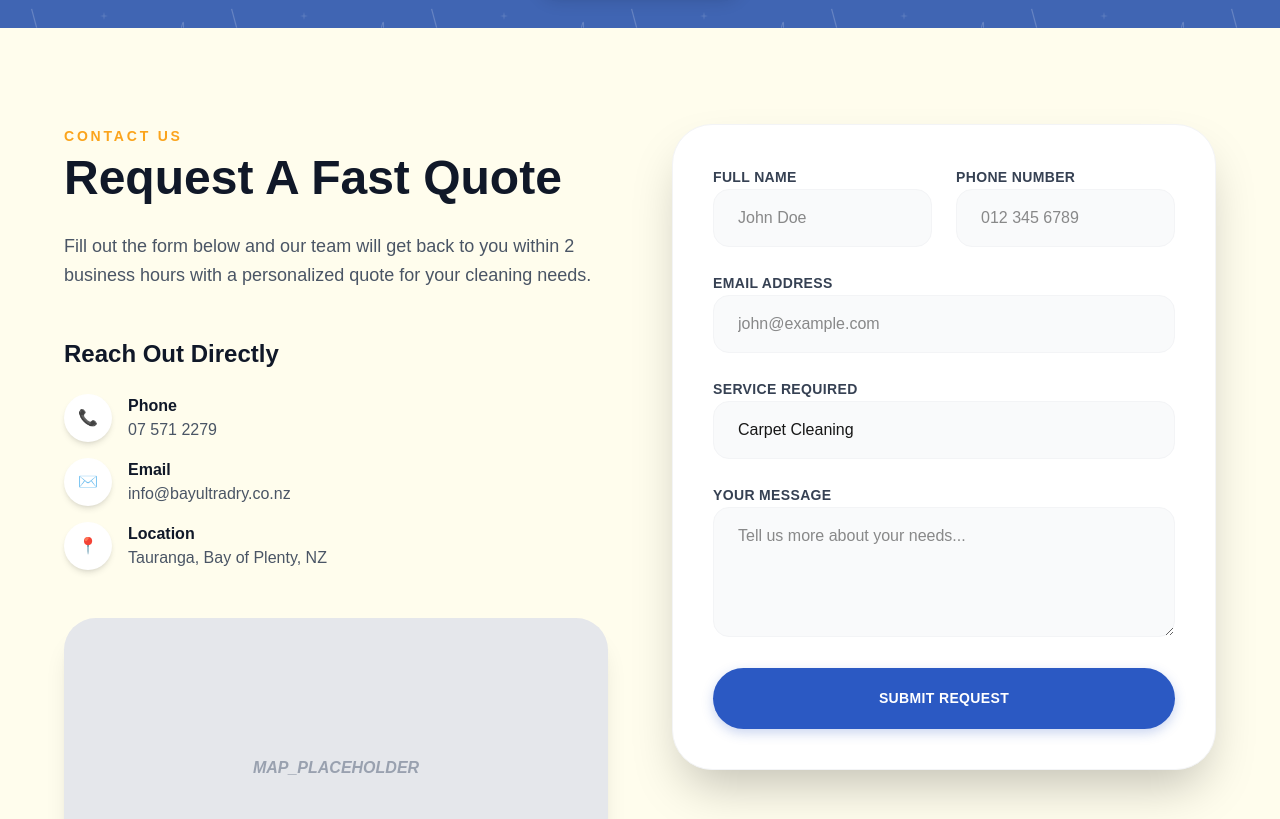
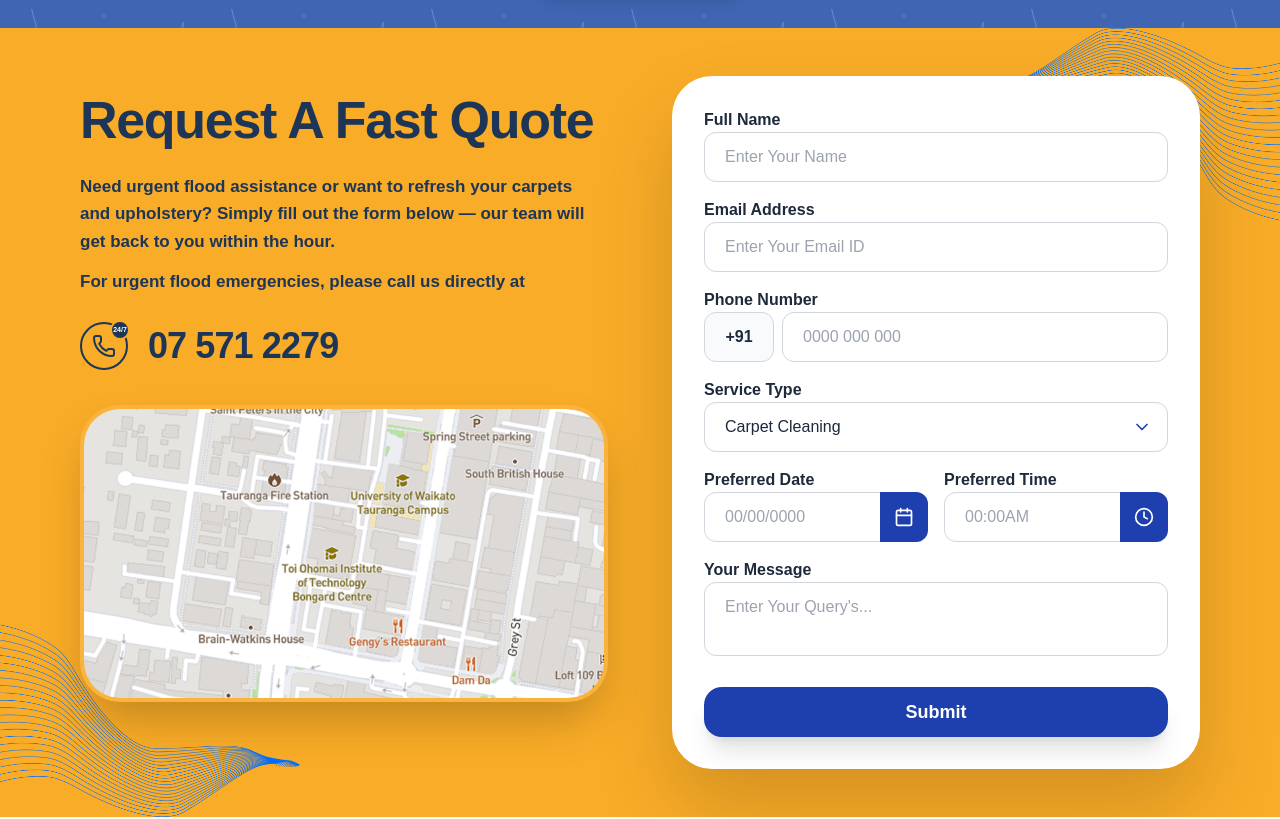
Before and after one commit to ganapathyjothiads-hash/bay_ultra_dry, a Next.js app: page / in a window 1280 px wide. Shown: the part 6260-7079 px from the top of the page. Built offline with nearby package versions, Linux system fonts and the light colour scheme.

Commit message:
Added Quote section

```diff
--- a/src/components/home/QuoteSection.tsx
+++ b/src/components/home/QuoteSection.tsx
@@ -1,102 +1,178 @@
 "use client";
 
 import React from "react";
-import Button from "../ui/Button";
+import Image from "next/image";
+import { Phone, Calendar, Clock, ChevronDown } from "lucide-react";
 
 const QuoteSection = () => {
     return (
-        <section className="w-full py-24 bg-[#FFF9C4]/30 relative">
-            <div className="max-w-[1440px] mx-auto px-8 md:px-16">
-                <div className="grid grid-cols-1 lg:grid-cols-2 gap-16 items-start">
+        <section className="relative w-full py-8 md:py-12 bg-[#F9AC27] overflow-hidden">
+            {/* Background Wavy Lines - Top Right */}
+            <div className="absolute top-0 right-0 w-[400px] h-[400px] opacity-100 pointer-events-none translate-x-1/4 -translate-y-1/4">
+                <Image
+                    src="/assets/images/Service_Frame.png"
+                    alt=""
+                    fill
+                    className="object-contain"
+                />
+            </div>
+            {/* Background Wavy Lines - Bottom Left */}
+            <div className="absolute bottom-0 left-0 w-[400px] h-[400px] opacity-100 pointer-events-none -translate-x-1/4 translate-y-1/4 rotate-180">
+                <Image
+                    src="/assets/images/Service_Frame.png"
+                    alt=""
+                    fill
+                    className="object-contain"
+                />
+            </div>
 
-                    {/* Left side: Content and Info */}
-                    <div className="space-y-12">
+            <div className="max-w-[1440px] mx-auto px-6 md:px-12 lg:px-20 relative z-10 w-full">
+                <div className="grid grid-cols-1 lg:grid-cols-2 gap-8 lg:gap-16 items-start">
+
+                    {/* Left Side: Content & Map */}
+                    <div className="flex flex-col space-y-6 lg:pt-4">
                         <div className="space-y-6">
-                            <span className="text-[#FBA41C] font-bold text-sm uppercase tracking-[0.2em]">Contact Us</span>
-                            <h2 className="text-4xl md:text-5xl font-black text-gray-900 leading-tight">
+                            <h2 className="text-[38px] md:text-[52px] font-bold text-[#1D3557] leading-[1.1] tracking-tight">
                                 Request A Fast Quote
                             </h2>
-                            <p className="text-lg text-gray-600 font-medium leading-relaxed max-w-xl">
-                                Fill out the form below and our team will get back to you within 2 business hours with a personalized quote for your cleaning needs.
-                            </p>
+                            <div className="space-y-3 max-w-lg">
+                                <p className="text-[17px] text-[#1D3557] font-semibold leading-relaxed">
+                                    Need urgent flood assistance or want to refresh your carpets and upholstery? Simply fill out the form below — our team will get back to you within the hour.
+                                </p>
+                                <p className="text-[17px] text-[#1D3557] font-semibold leading-relaxed">
+                                    For urgent flood emergencies, please call us directly at
+                                </p>
+                            </div>
+
+                            <div className="flex items-center gap-5 pt-0">
+                                <div className="relative w-12 h-12 bg-transparent border-2 border-[#1D3557] rounded-full flex items-center justify-center text-[#1D3557]">
+                                    <Phone size={24} />
+                                    <div className="absolute -top-1 -right-1 w-5 h-5 bg-[#1D3557] rounded-full flex items-center justify-center text-[7px] font-bold text-white border-2 border-[#F9AC27]">
+                                        24/7
+                                    </div>
+                                </div>
+                                <span className="text-[28px] md:text-[36px] font-bold text-[#1D3557] tracking-tight">07 571 2279</span>
+                            </div>
                         </div>
 
-                        <div className="space-y-6">
-                            <h3 className="text-2xl font-bold text-gray-900">Reach Out Directly</h3>
-                            <div className="space-y-4">
-                                <div className="flex items-center gap-4 text-gray-600">
-                                    <div className="w-12 h-12 rounded-full bg-white shadow-md flex items-center justify-center text-[#2B59C3]">📞</div>
-                                    <div>
-                                        <p className="font-bold text-gray-900">Phone</p>
-                                        <p>07 571 2279</p>
+                        {/* Map Image */}
+                        <div className="relative w-full aspect-[16/9] max-w-[550px] rounded-[40px] overflow-hidden shadow-2xl border-4 border-white/10 mt-2">
+                            <Image
+                                src="/assets/images/map.png"
+                                alt="Service Area Map"
+                                fill
+                                className="object-cover"
+                            />
+                        </div>
+                    </div>
+
+                    {/* Right Side: Form Card */}
+                    <div className="bg-white rounded-[40px] p-6 md:p-8 shadow-[0_40px_80px_rgba(0,0,0,0.15)] flex flex-col w-full max-w-[650px] ml-auto">
+                        <form className="space-y-4">
+                            {/* Full Name */}
+                            <div className="space-y-1.5">
+                                <label className="text-[16px] font-bold text-[#1E293B]">Full Name</label>
+                                <input
+                                    type="text"
+                                    placeholder="Enter Your Name"
+                                    className="w-full px-5 py-3 rounded-xl border border-gray-300 outline-none focus:border-[#1E40AF] transition-colors text-slate-800 font-medium placeholder:text-gray-400"
+                                />
+                            </div>
+
+                            {/* Email Address */}
+                            <div className="space-y-1.5">
+                                <label className="text-[16px] font-bold text-[#1E293B]">Email Address</label>
+                                <input
+                                    type="email"
+                                    placeholder="Enter Your Email ID"
+                                    className="w-full px-5 py-3 rounded-xl border border-gray-300 outline-none focus:border-[#1E40AF] transition-colors text-slate-800 font-medium placeholder:text-gray-400"
+                                />
+                            </div>
+
+                            {/* Phone Number */}
+                            <div className="space-y-1.5">
+                                <label className="text-[16px] font-bold text-[#1E293B]">Phone Number</label>
+                                <div className="flex gap-2">
+                                    <div className="w-16 min-w-[70px] px-1 py-3 rounded-xl border border-gray-300 flex items-center justify-center text-slate-800 font-bold bg-gray-50">
+                                        +91
+                                    </div>
+                                    <input
+                                        type="tel"
+                                        placeholder="0000 000 000"
+                                        className="flex-1 px-5 py-3 rounded-xl border border-gray-300 outline-none focus:border-[#1E40AF] transition-colors text-slate-800 font-medium placeholder:text-gray-400"
+                                    />
+                                </div>
+                            </div>
+
+                            {/* Service Type */}
+                            <div className="space-y-1.5">
+                                <label className="text-[16px] font-bold text-[#1E293B]">Service Type</label>
+                                <div className="relative">
+                                    <select className="w-full px-5 py-3 rounded-xl border border-gray-300 outline-none appearance-none focus:border-[#1E40AF] transition-colors text-slate-800 font-medium bg-white cursor-pointer pr-10">
+                                        <option>Carpet Cleaning</option>
+                                        <option>Upholstery Cleaning</option>
+                                        <option>Flood Restoration</option>
+                                        <option>Mattress Cleaning</option>
+                                    </select>
+                                    <ChevronDown className="absolute right-4 top-1/2 -translate-y-1/2 text-[#1E40AF]" size={20} />
+                                </div>
+                            </div>
+
+                            {/* Preferred Date & Time */}
+                            <div className="grid grid-cols-1 md:grid-cols-2 gap-4">
+                                <div className="space-y-1.5">
+                                    <label className="text-[16px] font-bold text-[#1E293B]">Preferred Date</label>
+                                    <div className="relative flex items-center overflow-hidden">
+                                        <input
+                                            type="text"
+                                            placeholder="00/00/0000"
+                                            className="w-full px-5 py-3 rounded-xl border border-gray-300 outline-none focus:border-[#1E40AF] transition-colors text-slate-800 font-medium pr-14"
+                                        />
+                                        <div className="absolute right-0 top-0 bottom-0 w-12 bg-[#1E40AF] flex items-center justify-center text-white cursor-pointer rounded-r-xl">
+                                            <Calendar size={20} />
+                                        </div>
                                     </div>
                                 </div>
-                                <div className="flex items-center gap-4 text-gray-600">
-                                    <div className="w-12 h-12 rounded-full bg-white shadow-md flex items-center justify-center text-[#2B59C3]">✉️</div>
-                                    <div>
-                                        <p className="font-bold text-gray-900">Email</p>
-                                        <p>info@bayultradry.co.nz</p>
-                                    </div>
-                                </div>
-                                <div className="flex items-center gap-4 text-gray-600">
-                                    <div className="w-12 h-12 rounded-full bg-white shadow-md flex items-center justify-center text-[#2B59C3]">📍</div>
-                                    <div>
-                                        <p className="font-bold text-gray-900">Location</p>
-                                        <p>Tauranga, Bay of Plenty, NZ</p>
+                                <div className="space-y-1.5">
+                                    <label className="text-[16px] font-bold text-[#1E293B]">Preferred Time</label>
+                                    <div className="relative flex items-center overflow-hidden">
+                                        <input
+                                            type="text"
+                                            placeholder="00:00AM"
+                                            className="w-full px-5 py-3 rounded-xl border border-gray-300 outline-none focus:border-[#1E40AF] transition-colors text-slate-800 font-medium pr-14"
+                                        />
+                                        <div className="absolute right-0 top-0 bottom-0 w-12 bg-[#1E40AF] flex items-center justify-center text-white cursor-pointer rounded-r-xl">
+                                            <Clock size={20} />
+                                        </div>
                                     </div>
                                 </div>
                             </div>
-                        </div>
 
-                        {/* Map Placeholder */}
-                        <div className="w-full h-[300px] rounded-[32px] overflow-hidden shadow-xl bg-gray-200 relative">
-                            <div className="absolute inset-0 flex items-center justify-center text-gray-400 font-bold italic">
-                                MAP_PLACEHOLDER
+                            {/* Your Message */}
+                            <div className="space-y-1.5">
+                                <label className="text-[16px] font-bold text-[#1E293B]">Your Message</label>
+                                <textarea
+                                    rows={2}
+                                    placeholder="Enter Your Query's..."
+                                    className="w-full px-5 py-3 rounded-xl border border-gray-300 outline-none focus:border-[#1E40AF] transition-colors text-slate-800 font-medium resize-none placeholder:text-gray-400"
+                                />
                             </div>
-                        </div>
+
+                            {/* Submit Button */}
+                            <button className="w-full bg-[#1E40AF] hover:bg-[#15317E] text-white py-3 rounded-[18px] font-bold text-[18px] transition-all duration-300 shadow-xl active:scale-[0.98] mt-2 h-[50px]">
+                                Submit
+                            </button>
+                        </form>
                     </div>
 
-                    {/* Right side: Contact Form */}
-                    <div className="bg-white p-10 rounded-[40px] shadow-2xl border border-gray-100">
-                        <form className="space-y-6">
-                            <div className="grid grid-cols-1 md:grid-cols-2 gap-6">
-                                <div className="space-y-2">
-                                    <label className="text-sm font-bold text-gray-700 uppercase tracking-wide">Full Name</label>
-                                    <input type="text" className="w-full px-6 py-4 rounded-2xl bg-gray-50 border border-gray-100 focus:outline-none focus:ring-2 focus:ring-[#2B59C3] transition-all" placeholder="John Doe" />
-                                </div>
-                                <div className="space-y-2">
-                                    <label className="text-sm font-bold text-gray-700 uppercase tracking-wide">Phone Number</label>
-                                    <input type="tel" className="w-full px-6 py-4 rounded-2xl bg-gray-50 border border-gray-100 focus:outline-none focus:ring-2 focus:ring-[#2B59C3] transition-all" placeholder="012 345 6789" />
-                                </div>
-                            </div>
-
-                            <div className="space-y-2">
-                                <label className="text-sm font-bold text-gray-700 uppercase tracking-wide">Email Address</label>
-                                <input type="email" className="w-full px-6 py-4 rounded-2xl bg-gray-50 border border-gray-100 focus:outline-none focus:ring-2 focus:ring-[#2B59C3] transition-all" placeholder="john@example.com" />
-                            </div>
-
-                            <div className="space-y-2">
-                                <label className="text-sm font-bold text-gray-700 uppercase tracking-wide">Service Required</label>
-                                <select className="w-full px-6 py-4 rounded-2xl bg-gray-50 border border-gray-100 focus:outline-none focus:ring-2 focus:ring-[#2B59C3] transition-all appearance-none">
-                                    <option>Carpet Cleaning</option>
-                                    <option>Upholstery Cleaning</option>
-                                    <option>Flood Restoration</option>
-                                    <option>Other Services</option>
-                                </select>
-                            </div>
-
-                            <div className="space-y-2">
-                                <label className="text-sm font-bold text-gray-700 uppercase tracking-wide">Your Message</label>
-                                <textarea rows={4} className="w-full px-6 py-4 rounded-2xl bg-gray-50 border border-gray-100 focus:outline-none focus:ring-2 focus:ring-[#2B59C3] transition-all" placeholder="Tell us more about your needs..."></textarea>
-                            </div>
-
-                            <Button variant="primary" className="w-full py-5 text-lg">
-                                Submit Request
-                            </Button>
-                        </form>
-                    </div>
                 </div>
             </div>
+
+            <style jsx>{`
+                input::placeholder, textarea::placeholder {
+                    color: #9CA3AF;
+                }
+            `}</style>
         </section>
     );
 };
```
Also changed, not shown: public/assets/images/map.png (added).
